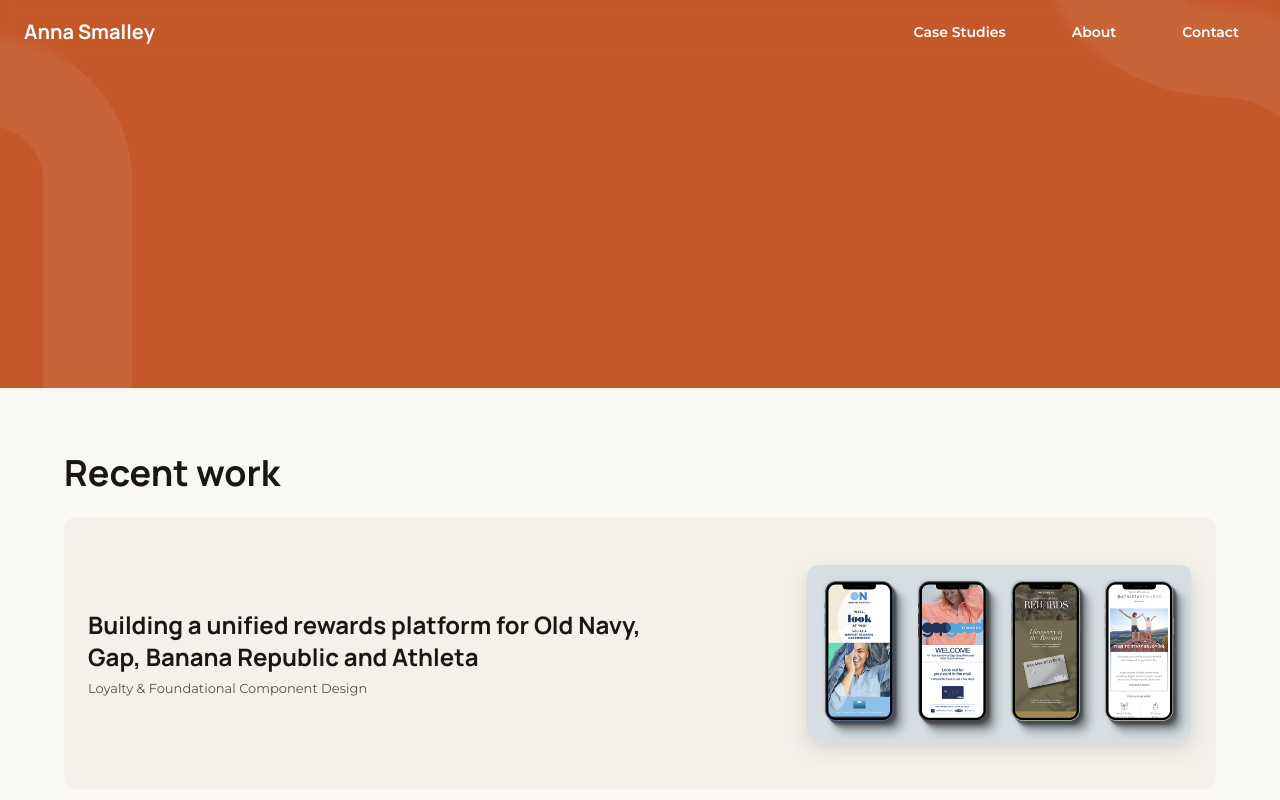
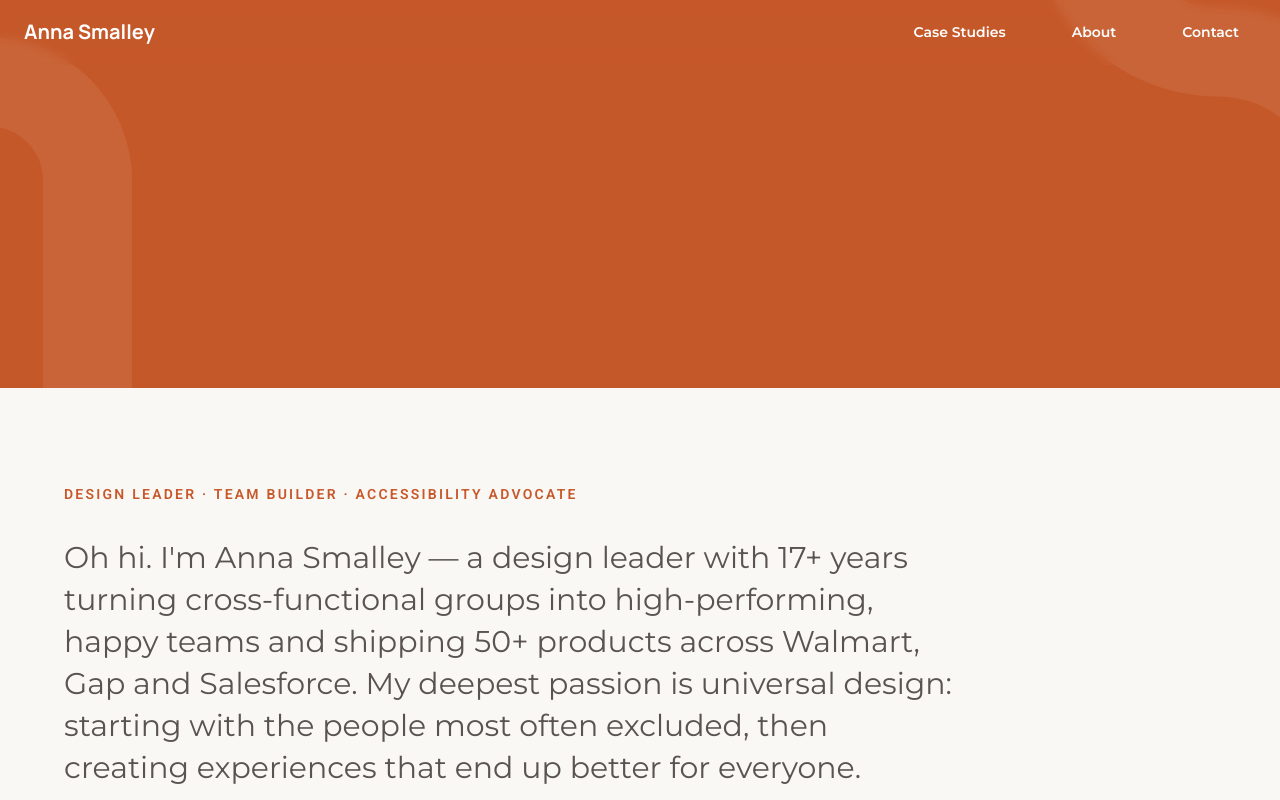
Before and after one commit to annareedsmalley/Online-Portfolio-Sept-2026, a React (Vite) app: page / in a window 1280 px wide. Shown: the top 800 px of the page. Built offline with nearby package versions, Linux system fonts and the light colour scheme; the HTML template or start-up script is replaced by a standard one.

Commit message:
Changes
Co-authored-by: annareedsmalley <13755902+annareedsmalley@users.noreply.github.com>

```diff
--- a/src/pages/Index.tsx
+++ b/src/pages/Index.tsx
@@ -85,6 +85,20 @@ const Index = () => {
             </div>
 
           </div>
+        </div>
+      </section>
+
+      {/* INTRO */}
+      <section className="bg-background">
+        <div className="mx-auto max-w-content px-6 py-16 md:px-16 md:py-24">
+          <Reveal>
+            <p className="font-label text-[12px] font-semibold uppercase tracking-[0.16em] text-accent md:text-[14px]">
+              Design Leader · Team Builder · Accessibility Advocate
+            </p>
+            <p className="body-text mt-8 max-w-4xl text-xl leading-[1.5] md:text-[30px] md:leading-[1.4]">
+              Oh hi. I'm Anna Smalley — a design leader with 17+ years turning cross-functional groups into high-performing, happy teams and shipping 50+ products across Walmart, Gap and Salesforce. My deepest passion is universal design: starting with the people most often excluded, then creating experiences that end up better for everyone.
+            </p>
+          </Reveal>
         </div>
       </section>
 
```
